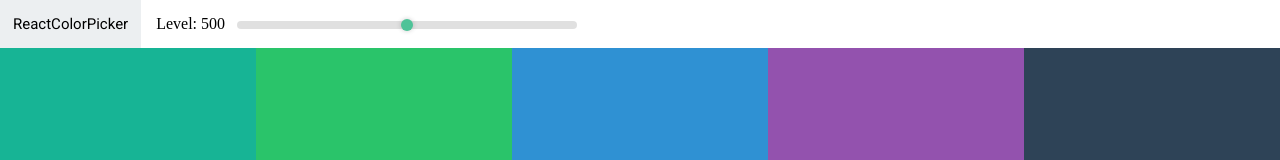
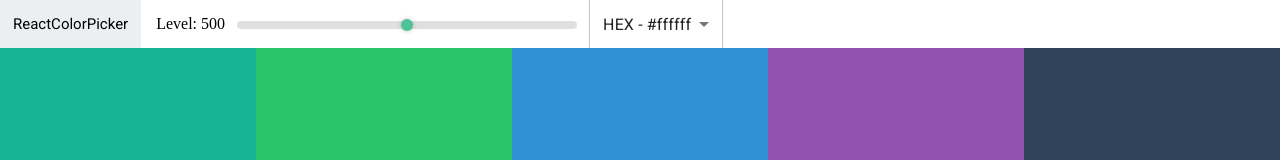
Before and after one commit to Fernando-Andres-Ramos/Colors-Palettes, a React (Vite) app: page /palette/flat-ui-colors-american in a window 1280 px wide. Shown: the top 160 px of the page. Built offline with nearby package versions, Linux system fonts and the light colour scheme.

Commit message:
add select and material UI

```diff
--- a/package.json
+++ b/package.json
@@ -10,6 +10,9 @@
     "preview": "vite preview"
   },
   "dependencies": {
+    "@emotion/react": "^11.14.0",
+    "@emotion/styled": "^11.14.0",
+    "@mui/material": "^7.1.0",
     "chroma-js": "^3.1.2",
     "react": "^19.1.0",
     "react-dom": "^19.1.0",
--- a/src/components/Navbar/Navbar.jsx
+++ b/src/components/Navbar/Navbar.jsx
@@ -1,17 +1,28 @@
 import React, { Component } from 'react'
 import styles from './Navbar.module.css'
+import Select from '@mui/material/Select';
+import MenuItem from '@mui/material/MenuItem';
 
 
 export default class Navbar extends Component{
   constructor(props){
     super(props)
 
+    this.state = {format:"hex"}
+
     this.handleChange = this.handleChange.bind(this)
+    this.handleSelectChange = this.handleSelectChange.bind(this)
   }
 
   handleChange(e){
     this.props.changeLevel(e.target.value)
   }
+
+  handleSelectChange(e){
+    this.setState({format:e.target.value})
+    this.props.changeSelectValue(e.target.value)
+  }
+
 
   render(){
     const {defaultValue} = this.props
@@ -32,6 +43,13 @@ export default class Navbar extends Component{
               className={styles.slider}/>
           </div>
         </div>
+        <div className={styles.select_container}>
+          <Select value={this.state.format} onChange={this.handleSelectChange}>
+            <MenuItem value="hex">HEX - #ffffff</MenuItem>
+            <MenuItem value="rgb">RGB - rgb(255,255,255)</MenuItem>
+            <MenuItem value="rgba">RGBA - rgba(255,255,255,0)</MenuItem>
+          </Select>
+        </div>
       </header>
     )
   }
--- a/src/components/Palette/Palette.jsx
+++ b/src/components/Palette/Palette.jsx
@@ -8,24 +8,33 @@ export default class Palette extends Component{
 
   constructor(props){
     super(props);
-    this.state={level:500}
+    this.state={level:500,format:"hex"}
 
     this.changeLevel = this.changeLevel.bind(this)
+    this.changeSelectValue=this.changeSelectValue.bind(this)
+
   }
 
   changeLevel(level){
     this.setState({level})
   }
 
+  changeSelectValue(value){
+    this.setState({format:value})
+  }
+
   render(){
     const {colors} = this.props.palette
-    const {level} = this.state
+    const {level,format} = this.state
     const colorBoxes = colors[this.state.level].map(color=>(
-      <ColorBox background={color.hex} name={color.name}/>
+      <ColorBox background={color[format]} name={color.name}/>
     ))
     return(
       <div className={styles.palette}>
-        <Navbar defaultValue={level} changeLevel={this.changeLevel}/>
+        <Navbar
+          defaultValue={level}
+          changeLevel={this.changeLevel}
+          changeSelectValue={this.changeSelectValue}/>
         <div className={styles.palette_colors}>{colorBoxes}</div>
         {/* footer eventually */}
       </div>
```
Also changed, not shown: 1 other file (tests, documents, lock files or other folders).
